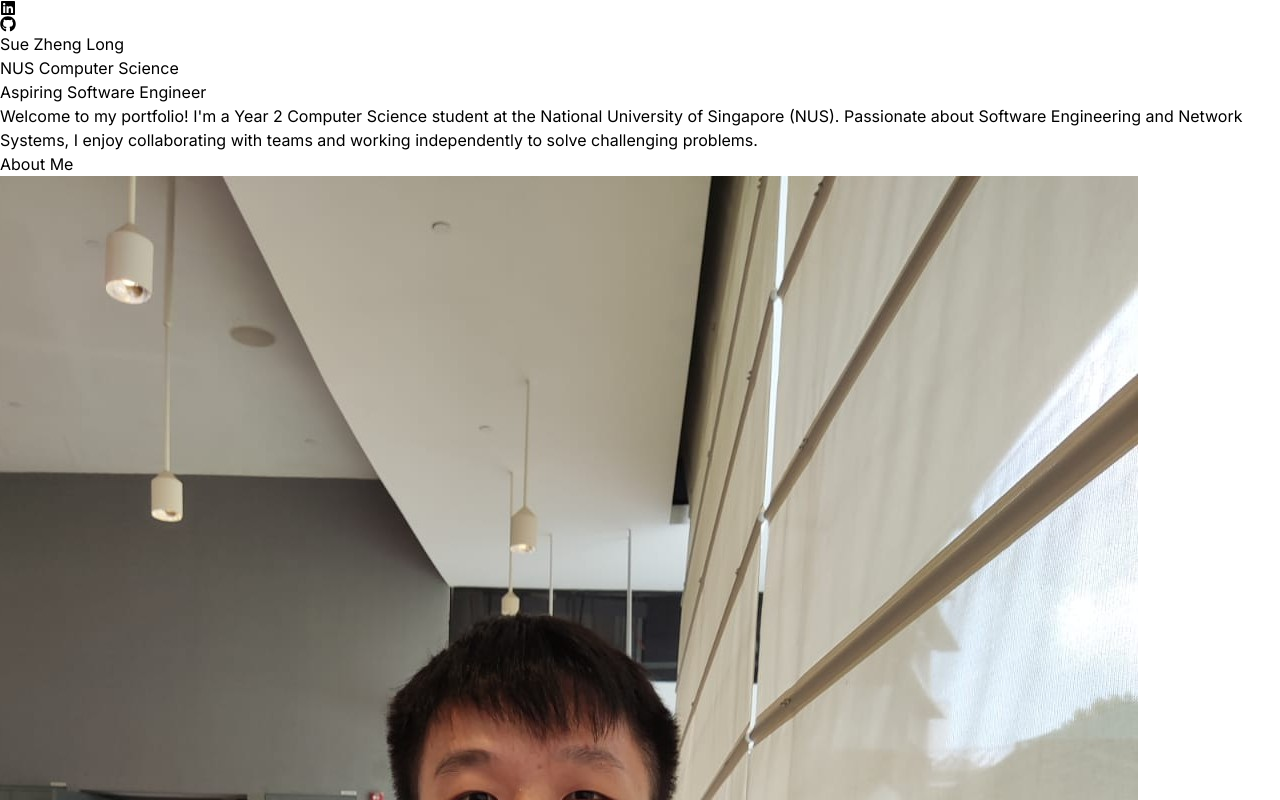
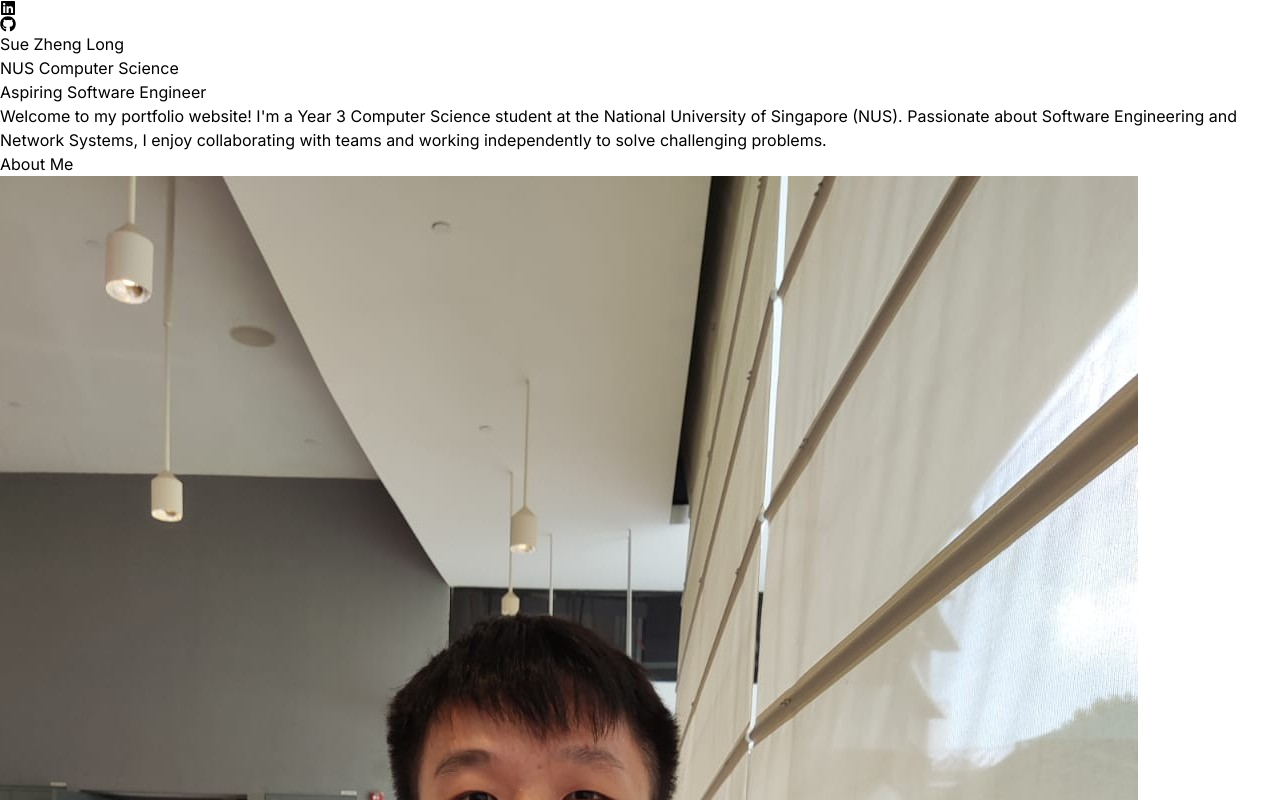
Before and after one commit to zhenglong1603/react-portfolio, a React (Vite) app: page / in a window 1280 px wide. Shown: the top 800 px of the page. Built offline with nearby package versions, Linux system fonts and the light colour scheme.

Commit message:
Update personal information

```diff
--- a/src/components/About.jsx
+++ b/src/components/About.jsx
@@ -27,10 +27,10 @@ const About = () => {
                         I am a motivated and adaptable learner always seeking to upskill. As a Computer Science student under the School of Computing, I have had hands-on experience working with technologies like Python, Java and C++.
                         <br />
                         <br />
-                        I am always eager to expand my knowledge and embrace new challenges. Beyond my academic pursuits, I actively engage in self-directed learning to explore new technologies. Currently, I am passionate about learning to create efficient, user-centric web applications using HTML, CSS, and JavaScript.
+                        I am always eager to expand my knowledge and embrace new challenges. Beyond my academic pursuits, I actively engage in self-directed learning to explore new technologies.
                         <br />
                         <br />
-                        Outside the rat race, I enjoy coding my own fun projects, watching football, find some coins & the smaller things in life. Honestly, I just try my best to live a fulfilling life — don&apos;t we all?
+                        Outside the rat race, I enjoy coding my own fun projects, watching football, find some silver coins & the smaller things in life. Honestly, I just try my best to live a fulfilling life and live with no regrets— don&apos;t we all?
                         </p>
                     </div>
                 </motion.div>
--- a/src/components/Hero.jsx
+++ b/src/components/Hero.jsx
@@ -34,7 +34,7 @@ const Hero = () => {
                     initial="hidden"
                     animate="visible"
                     className="my-2 max-w-xl py-6 tracking-tighter text-justify text-center">
-                        Welcome to my portfolio! I&apos;m a Year 2 Computer Science student at the National University of Singapore (NUS). Passionate about Software Engineering and Network Systems, I enjoy collaborating with teams and working independently to solve challenging problems.
+                        Welcome to my portfolio website! I&apos;m a Year 3 Computer Science student at the National University of Singapore (NUS). Passionate about Software Engineering and Network Systems, I enjoy collaborating with teams and working independently to solve challenging problems.
                     </motion.p>
 
                     {/* <a href={resume} download>
```
